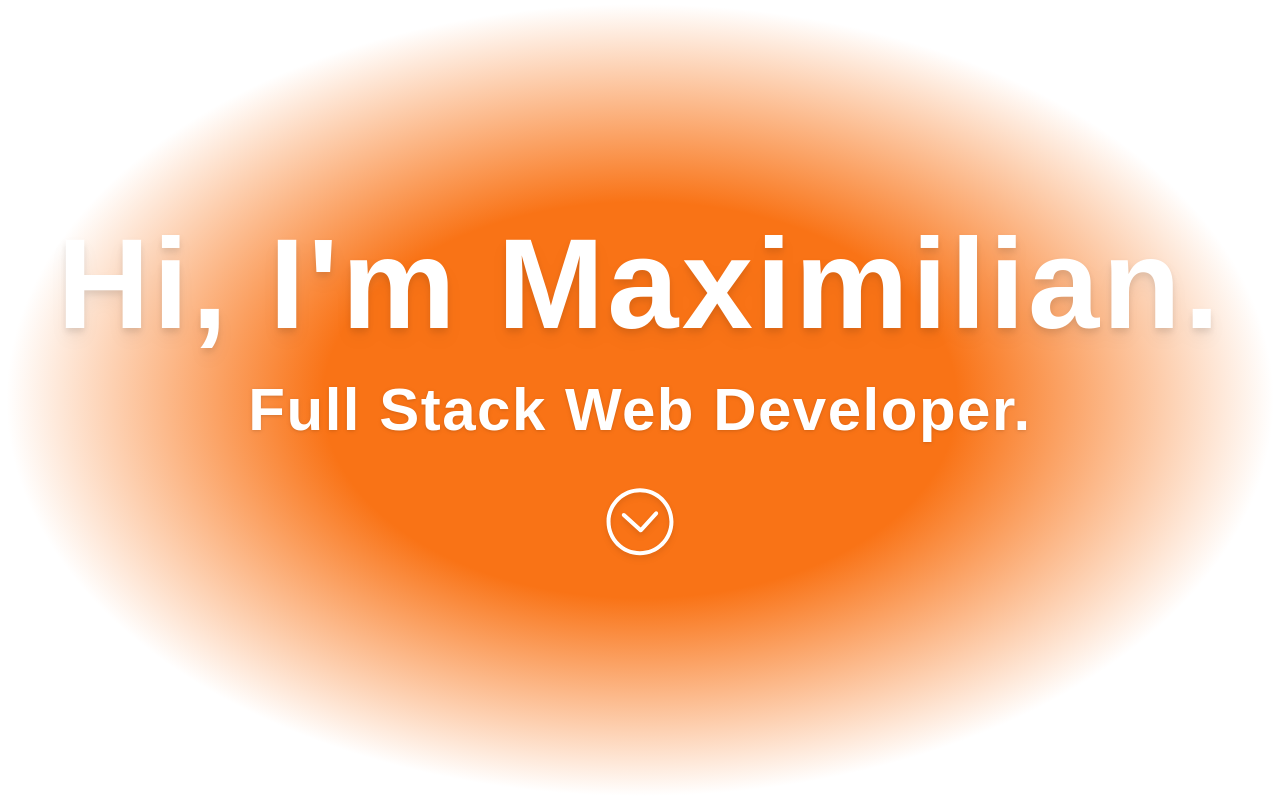
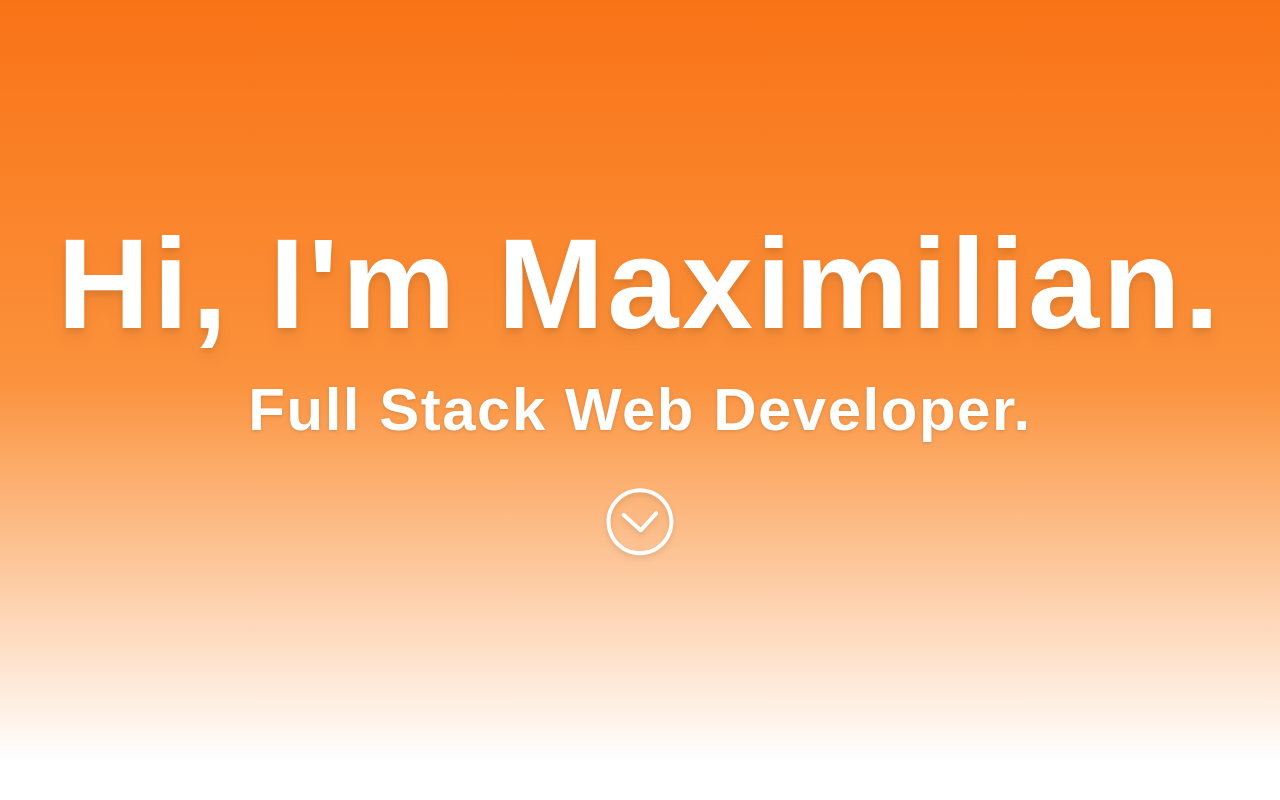
Before and after one commit to MaxHolzmann/portfolio, a Next.js app: page / in a window 1280 px wide. Shown: the top 800 px of the page. Built offline with nearby package versions, Linux system fonts and the light colour scheme.

Commit message:
slightly changes the gradient

```diff
--- a/app/page.js
+++ b/app/page.js
@@ -63,7 +63,7 @@ export default function Home() {
 
   return (
     <>
-      <header className="sm: flex h-screen flex-col place-items-center justify-center bg-gradient-radial from-orange-500 via-orange-500 to-white to-70% pb-96 pt-52 text-center sm:p-10 sm:pt-0">
+      <header className="sm: flex h-screen flex-col place-items-center justify-center bg-gradient-to-b from-orange-500 via-orange-400 to-white to-95% pb-96 pt-52 text-center sm:p-10 sm:pt-0">
         <h1 className="text-wrap mt-8 text-center font-bebas text-8xl font-bold tracking-wide text-white drop-shadow-lg md:text-9xl">
           {allText.headerText}
         </h1>
```
